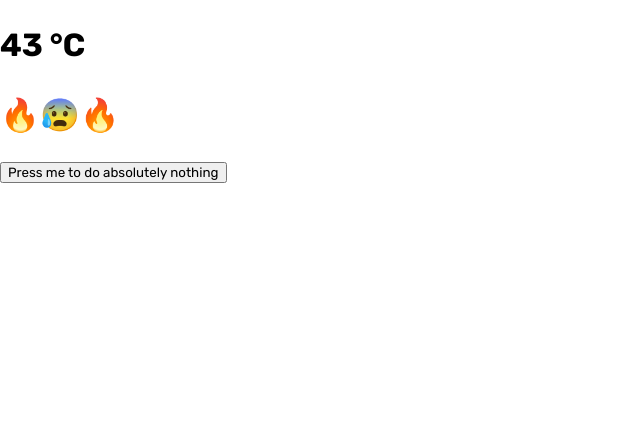
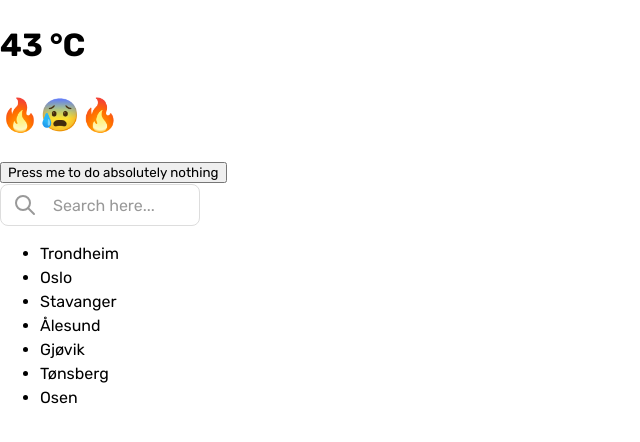
Before and after one commit to lassebaerlandstrand/IT2810-Whirlwind-Project-1, a React (Vite) app: page / in a window 1280 px wide. Shown: the top 442 px of the page, without its empty margins (0-640 px from the left). Built offline with nearby package versions, Linux system fonts and the light colour scheme.

Commit message:
add: Add search bar component

```diff
--- /dev/null
+++ b/src/components/SearchBar/SearchBar.module.css
@@ -0,0 +1,33 @@
+.searchBarContainer {
+  display: flex;
+  align-items: center;
+  max-width: 200px;
+  border: 1px solid #dddddd;
+  border-radius: 0.5rem;
+  background-color: #ffffff;
+  padding: 0.5rem 0.75rem;
+  box-sizing: border-box;
+}
+
+.searchInput {
+  flex: 1;
+  width: 100%;
+  padding: 0 1rem;
+  border: none;
+  outline: none;
+  font-size: 1rem;
+  color: #333333;
+}
+
+/* Placeholder text */
+.searchInput::placeholder {
+  color: #999999;
+}
+
+/* Icon styling */
+.searchIcon {
+  display: flex;
+  justify-content: center;
+  align-items: center;
+  color: #999999;
+}
--- /dev/null
+++ b/src/components/SearchBar/SearchBar.tsx
@@ -0,0 +1,22 @@
+import { IconSearch } from '@tabler/icons-react';
+import styles from './SearchBar.module.css';
+
+type SearchBarProps = {
+  onSearch: (searchQuery: string) => void;
+};
+
+const SearchBar = ({ onSearch }: SearchBarProps) => {
+  const handleSearch = (event: React.ChangeEvent<HTMLInputElement>) => {
+    const searchQuery = event.target.value;
+    onSearch(searchQuery);
+  };
+
+  return (
+    <search className={styles.searchBarContainer}>
+      <span className={styles.searchIcon}>{<IconSearch />}</span>
+      <input type="text" placeholder="Search here..." onChange={handleSearch} className={styles.searchInput} />
+    </search>
+  );
+};
+
+export default SearchBar;
--- a/src/pages/Home/Home.tsx
+++ b/src/pages/Home/Home.tsx
@@ -1,11 +1,39 @@
+import {useState} from 'react';
 import Button from '../../components/Button/Button';
+import SearchBar from '../../components/SearchBar/Searchbar';
 
 const Home = () => {
+  const [cities, setCities] = useState<{name: string}[]>([
+    {name: 'Trondheim'},
+    {name: 'Oslo'},
+    {name: 'Stavanger'},
+    {name: 'Ålesund'},
+    {name: 'Gjøvik'},
+    {name: 'Tønsberg'},
+    {name: 'Osen'},
+  ]); // Dummy data, to be changed
+  const [filteredCities, setFilteredCities] = useState(cities);
+
+  const handleSearch = (searchQuery: string) => {
+    if (searchQuery === '') {
+      setFilteredCities(cities);
+    } else {
+      const filteredData = cities.filter((city) => city.name.toLowerCase().includes(searchQuery.toLowerCase()));
+      setFilteredCities(filteredData);
+    }
+  };
+
   return (
     <div>
       <h1>43 °C</h1>
       <h1>🔥😰🔥</h1>
       <Button text="Press me to do absolutely nothing" />
+      <SearchBar onSearch={handleSearch} />
+      <ul>
+        {filteredCities.map((city, index) => (
+          <li key={index}>{city.name}</li>
+        ))}
+      </ul>
     </div>
   );
 };
```
Also changed, not shown: 1 other file (tests, documents, lock files or other folders).
